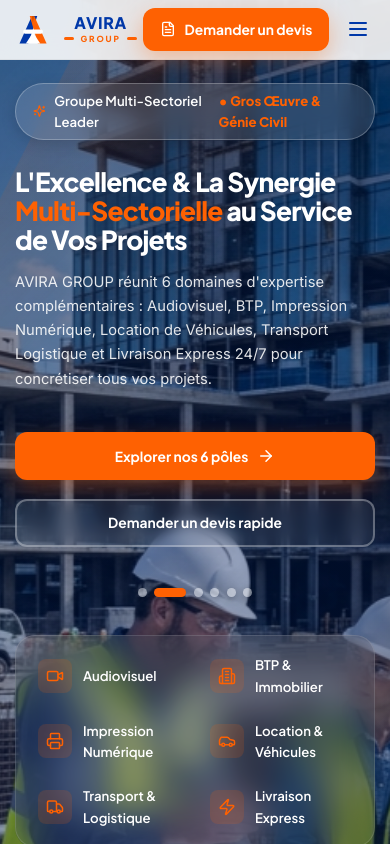
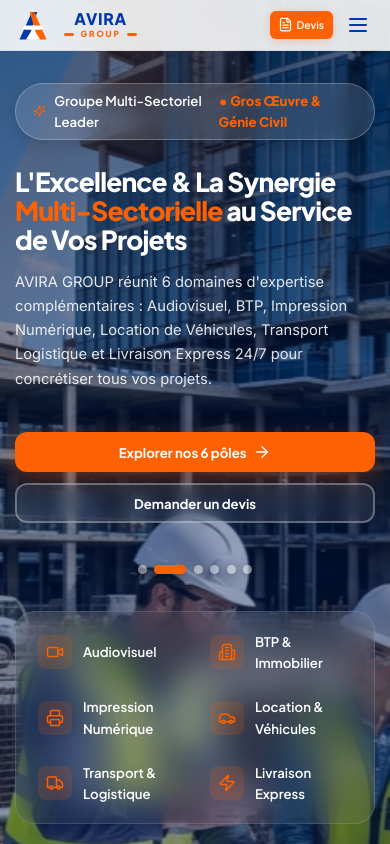
Before and after one commit to yuku-ent/avira-group, a React (Vite) app: page / in a window 390 px wide. Shown: the top 844 px of the page. Built offline with nearby package versions, Linux system fonts and the light colour scheme.

Commit message:
Ajustement taille bouton devis header et optimisation boutons mobile

```diff
--- a/src/components/AboutSection.jsx
+++ b/src/components/AboutSection.jsx
@@ -33,8 +33,9 @@
           {/* Visual Side / Card Showcase */}
           <div style={{ position: 'relative' }}>
             <div
+              className="about-blue-card"
               style={{
-                padding: '1.75rem 1.5rem',
+                padding: '2.5rem 2.25rem',
                 background: 'linear-gradient(145deg, #0038A9 0%, #001F60 100%)',
                 borderRadius: 'var(--radius-lg)',
                 color: '#FFFFFF',
@@ -150,6 +151,18 @@
       </div>
 
       <style>{`
+        @media (max-width: 991px) {
+          .about-blue-card {
+            padding: 1.25rem 1rem !important;
+          }
+          .about-blue-card h3 {
+            font-size: 1.15rem !important;
+          }
+          .about-blue-card p {
+            font-size: 0.85rem !important;
+            margin-bottom: 0.85rem !important;
+          }
+        }
         @media (min-width: 992px) {
           .about-grid {
             grid-template-columns: 1fr 1fr !important;
--- a/src/components/HeroSection.jsx
+++ b/src/components/HeroSection.jsx
@@ -169,10 +169,11 @@
 
           {/* Action CTAs */}
           <div
+            className="hero-cta-group"
             style={{
               display: 'flex',
               flexWrap: 'wrap',
-              gap: '1.25rem',
+              gap: '1rem',
               alignItems: 'center',
               marginBottom: '2.75rem',
             }}
@@ -181,9 +182,9 @@
               onClick={onExplorePoles}
               className="btn btn-primary"
               style={{
-                fontSize: '1rem',
-                padding: '0.85rem 1.75rem',
-                minHeight: '48px',
+                fontSize: '0.95rem',
+                padding: '0.75rem 1.5rem',
+                minHeight: '44px',
               }}
             >
               <span>Explorer nos 6 pôles</span>
@@ -194,12 +195,12 @@
               onClick={onOpenQuote}
               className="btn btn-outline-light"
               style={{
-                fontSize: '1rem',
-                padding: '0.85rem 1.75rem',
-                minHeight: '48px',
+                fontSize: '0.95rem',
+                padding: '0.75rem 1.5rem',
+                minHeight: '44px',
               }}
             >
-              <span>Demander un devis rapide</span>
+              <span>Demander un devis</span>
             </button>
           </div>
 
@@ -348,6 +349,19 @@
       </div>
 
       <style>{`
+        @media (max-width: 576px) {
+          .hero-cta-group {
+            flex-direction: column !important;
+            width: 100% !important;
+            gap: 0.75rem !important;
+          }
+          .hero-cta-group .btn {
+            width: 100% !important;
+            padding: 0.6rem 1rem !important;
+            min-height: 40px !important;
+            font-size: 0.88rem !important;
+          }
+        }
         @media (min-width: 768px) {
           .hero-stats-grid {
             grid-template-columns: repeat(4, 1fr) !important;
--- a/src/components/Navbar.jsx
+++ b/src/components/Navbar.jsx
@@ -86,19 +86,20 @@
           </nav>
 
           {/* Actions: Contact / Quote Button */}
-          <div style={{ display: 'flex', alignItems: 'center', gap: '0.75rem' }}>
+          <div style={{ display: 'flex', alignItems: 'center', gap: '0.5rem' }}>
             <button
               onClick={onOpenQuote}
-              className="btn btn-primary"
+              className="btn btn-primary nav-quote-btn"
               style={{
-                fontSize: '0.85rem',
-                padding: '0.45rem 1.1rem',
-                minHeight: '38px',
-                borderRadius: 'var(--radius-md)',
+                fontWeight: 600,
+                borderRadius: 'var(--radius-sm)',
+                boxShadow: 'var(--shadow-orange)',
+                gap: '0.35rem',
               }}
             >
-              <FileText size={16} />
-              <span>Demander un devis</span>
+              <FileText className="nav-quote-icon" size={15} />
+              <span className="quote-btn-text-desktop">Demander un devis</span>
+              <span className="quote-btn-text-mobile">Devis</span>
             </button>
 
             {/* Mobile Hamburger Toggle */}
@@ -175,10 +176,10 @@
                 onOpenQuote();
               }}
               className="btn btn-primary"
-              style={{ width: '100%', justifyContent: 'center', minHeight: '52px', fontSize: '1.05rem' }}
+              style={{ width: '100%', justifyContent: 'center', minHeight: '46px', fontSize: '0.95rem', padding: '0.65rem 1rem' }}
             >
-              <FileText size={20} />
-              <span>Demander un devis personnalisé</span>
+              <FileText size={18} />
+              <span>Demander un devis</span>
             </button>
             <div style={{ display: 'flex', flexDirection: 'column', gap: '0.4rem', alignItems: 'center' }}>
               <a
@@ -215,6 +216,18 @@
       )}
 
       <style>{`
+        .nav-quote-btn {
+          font-size: 0.85rem;
+          padding: 0.45rem 1.15rem;
+          min-height: 38px;
+        }
+        .quote-btn-text-mobile {
+          display: none !important;
+        }
+        .quote-btn-text-desktop {
+          display: inline !important;
+        }
+
         @media (max-width: 991px) {
           .desktop-nav {
             display: none !important;
@@ -227,6 +240,27 @@
           }
           .visible-mobile {
             display: block !important;
+          }
+          .quote-btn-text-desktop {
+            display: none !important;
+          }
+          .quote-btn-text-mobile {
+            display: inline !important;
+          }
+          .nav-quote-btn {
+            padding: 0.28rem 0.6rem !important;
+            font-size: 0.75rem !important;
+            min-height: 30px !important;
+            border-radius: 6px !important;
+            box-shadow: 0 2px 8px rgba(254, 97, 2, 0.25) !important;
+          }
+        }
+        @media (max-width: 480px) {
+          .nav-quote-btn {
+            padding: 0.22rem 0.45rem !important;
+            font-size: 0.7rem !important;
+            min-height: 28px !important;
+            gap: 0.2rem !important;
           }
         }
         @media (min-width: 992px) {
--- a/src/index.css
+++ b/src/index.css
@@ -113,7 +113,7 @@
   justify-content: center;
   gap: 0.6rem;
   padding: 0.85rem 1.6rem;
-  min-height: 48px; /* High tactile area on mobile */
+  min-height: 48px;
   font-family: var(--font-heading);
   font-weight: 700;
   font-size: 1rem;
@@ -122,6 +122,15 @@
   cursor: pointer;
   transition: all var(--transition-fast);
   white-space: nowrap;
+}
+
+@media (max-width: 576px) {
+  .btn {
+    padding: 0.6rem 1.1rem;
+    min-height: 40px;
+    font-size: 0.88rem;
+    gap: 0.45rem;
+  }
 }
 
 .btn-primary {
```
